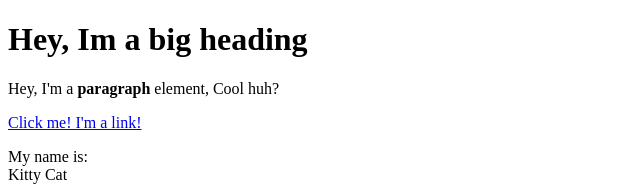
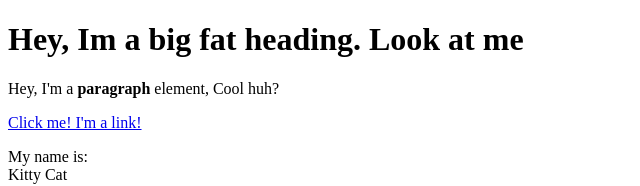
Before and after one commit to chuasang/cartoon-hero, a plain HTML site: page test.html in a window 1280 px wide. Shown: the top 186 px of the page, without its empty margins (0-640 px from the left). Drawn offline with Linux system fonts and the light colour scheme.

Commit message:
Added fat to the heading

```diff
--- a/test.html
+++ b/test.html
@@ -4,7 +4,7 @@
 	<title>Test Page</title>
 </head>
 <body>
-	<h1>Hey, Im a big heading</h1>
+	<h1>Hey, Im a big  fat heading. Look at me</h1>
 	<p>Hey, I'm a <b>paragraph</b> element, Cool huh?</p>
 	<a href="http://google.com" target="_blank" title="Let's go to Google">Click me! I'm a link!</a>
 	<p>My name is:<br>Kitty Cat</p>
```
